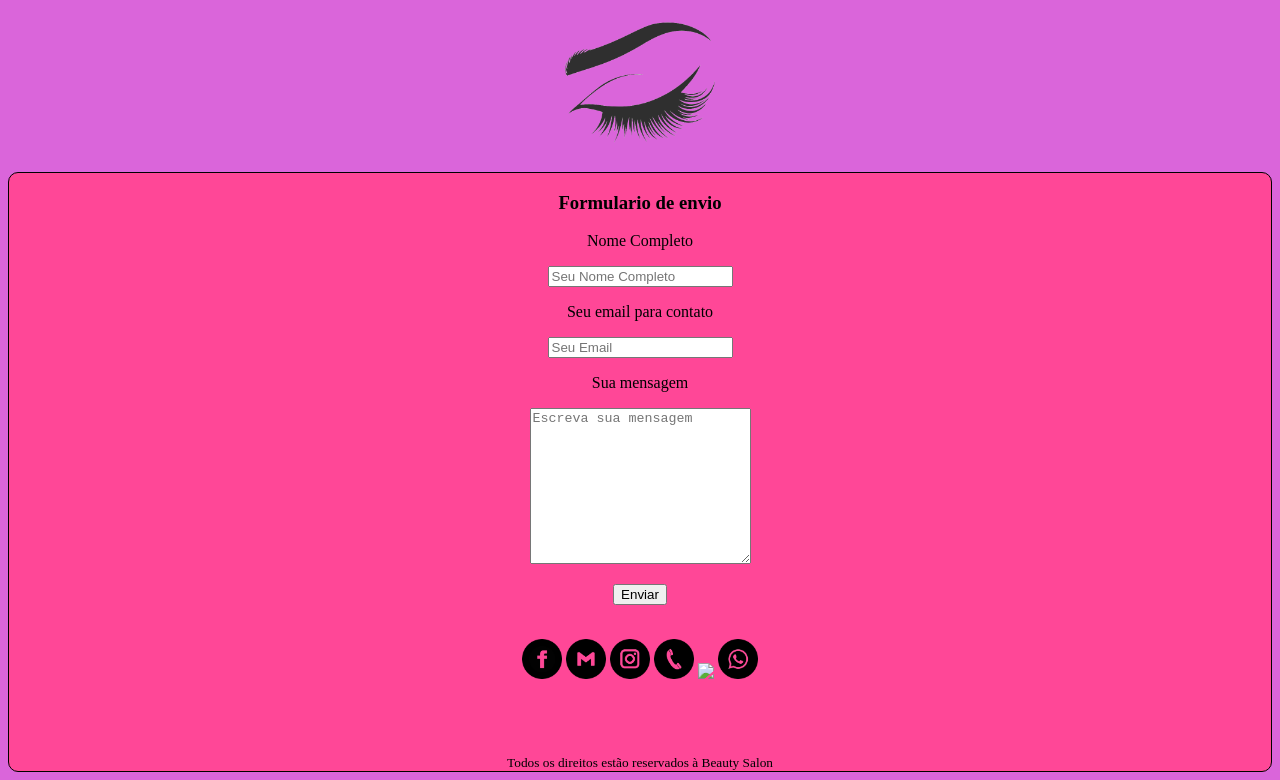
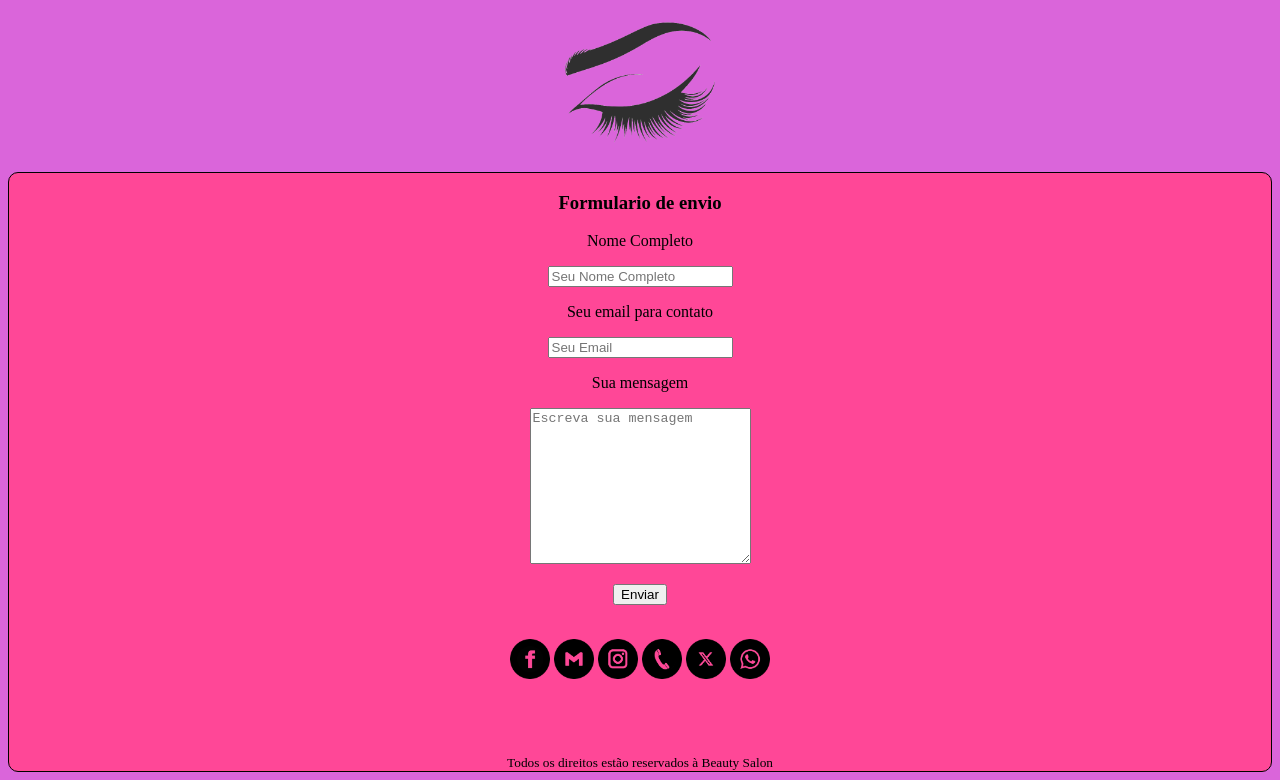
Before and after one commit to Beauty-Sa/BeautySalon, a plain HTML site: page index.html in a window 1280 px wide. Shown: the part 690-1470 px from the top of the page. Drawn offline with Linux system fonts and the light colour scheme.

Commit message:
Update index.html

```diff
--- a/index.html
+++ b/index.html
@@ -32,12 +32,12 @@
         </form>
        <br>
         <p>
-           <a href="facebook"><img src="imagens\face pt.avif" class="icones"></a>
-           <a href="mailto:pereira.saahh@gmail.com"><img src="imagens\gmail pt.avif" class="icones"></a>
-           <a href=""><img src="imagens\instagram pt.avif" class="icones"></a>
-           <a href="tel:+5518996118557"><img src="imagens/telefone pt.avif" class="icones"></a>
-           <a href=""><img src="imagens\x pt.png" class="icones"></a>
-           <a href="https://wa.me/+5518996118557"><img src="imagens\whatsapp pt.avif" class="icones"></a>
+           <a href="facebook"><img alt="facebook" src="imagens\face pt.avif" class="icones"></a>
+           <a href="mailto:pereira.saahh@gmail.com"><img alt="gmail" src="imagens\gmail pt.avif" class="icones"></a>
+           <a href=""><img alt="instagram" src="imagens\instagram pt.avif" class="icones"></a>
+           <a href="tel:+5518996118557"><img alt="telefone" src="imagens/telefone pt.avif" class="icones"></a>
+           <a href=""><img alt="x" src="imagens\x pt.avif" class="icones"></a>
+           <a href="https://wa.me/+5518996118557"><img alt="whatsapp" src="imagens\whatsapp pt.avif" class="icones"></a>
        </p>
         <br><br><br>
         <small>Todos os direitos estão reservados à Beauty Salon</small>
```
